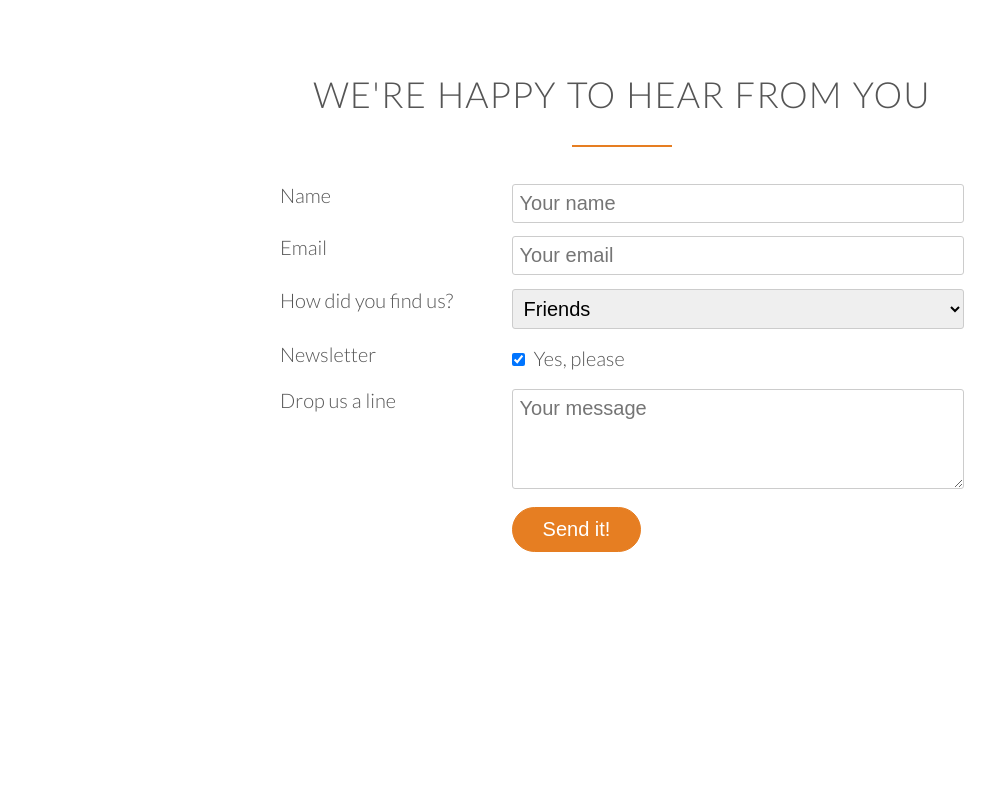
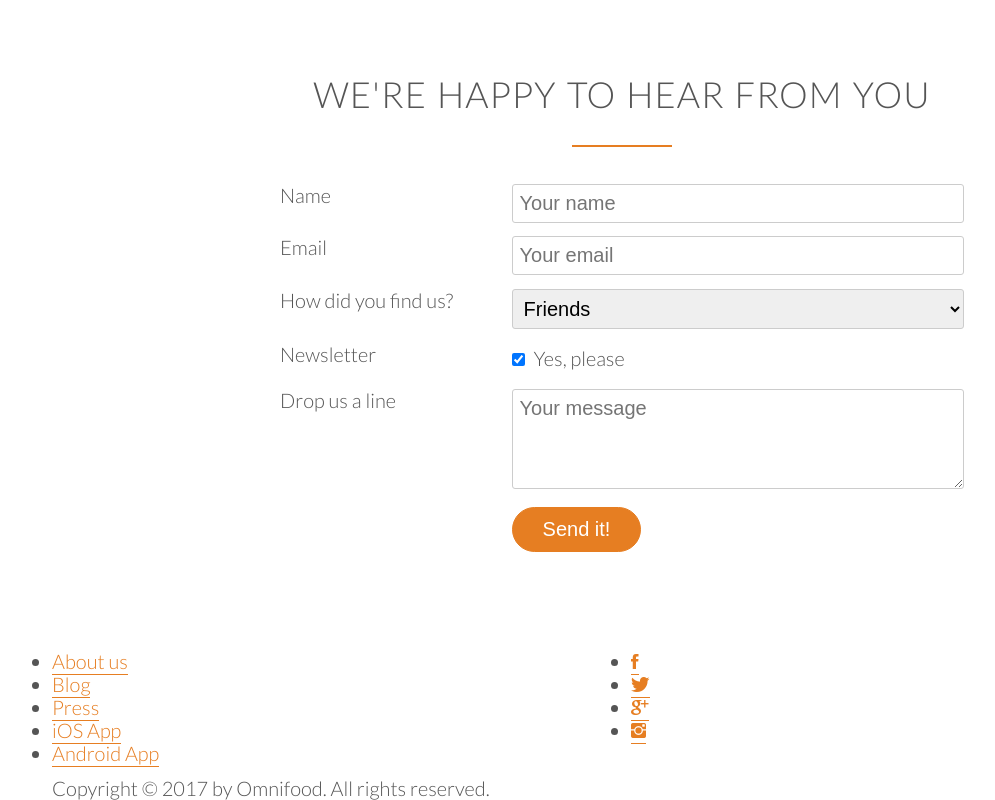
Before and after one commit to sib4321/Omnifood, a plain HTML site: page index.html in a window 1280 px wide. Shown: the part 4632-5432 px from the top of the page, without its empty margins (18-1013 px from the left). Before the commit the page ends 5271 px from the top, so only its background shows below. Drawn offline with Linux system fonts and the light colour scheme; files whose address does not match are found by name.

Commit message:
Create a footer

```diff
--- a/index.html
+++ b/index.html
@@ -386,9 +386,44 @@
             </div>
         </section>
 
+        <footer>
+            <div class="row">
+                <div class="col span-1-of-2">
+                    <ul class="footer-nav">
+                        <li><a href="#">About us</a></li>
+                        <li><a href="#">Blog</a></li>
+                        <li><a href="#">Press</a></li>
+                        <li><a href="#">iOS App</a></li>
+                        <li><a href="#">Android App</a></li>
+                    </ul>
+                </div>
+                <div class="col span-1-of-2">
+                    <ul class="social-links">
+                        <li><a href="#"><i class="ion-social-facebook"></i></a></li>
+                        <li><a href="#"><i class="ion-social-twitter"></i></a></li>
+                        <li><a href="#"><i class="ion-social-googleplus"></i></a></li>
+                        <li><a href="#"><i class="ion-social-instagram"></i></a></li>
+                    </ul>
+                </div>
+            </div>
+            <div class="row">
+                <p>
+                    Copyright &copy; 2017 by Omnifood. All rights reserved.
+                </p>
+            </div>
+        </footer>
     </body>
 </html>
+
 <!--
+Navigation:
+1. About us
+2. Blog
+3. Press
+4. iOS App
+5.  App
+
+Also include links to facebook, twitter, google+ and Instagram accounts.
 
 
 
```
